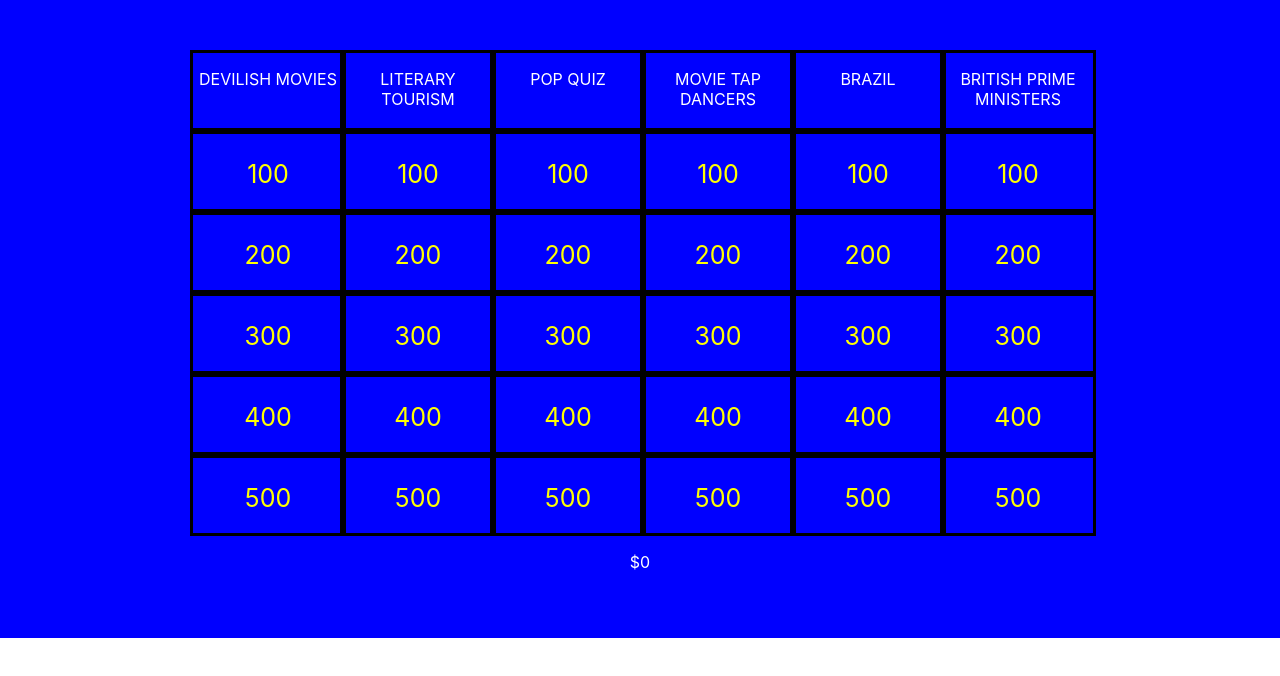
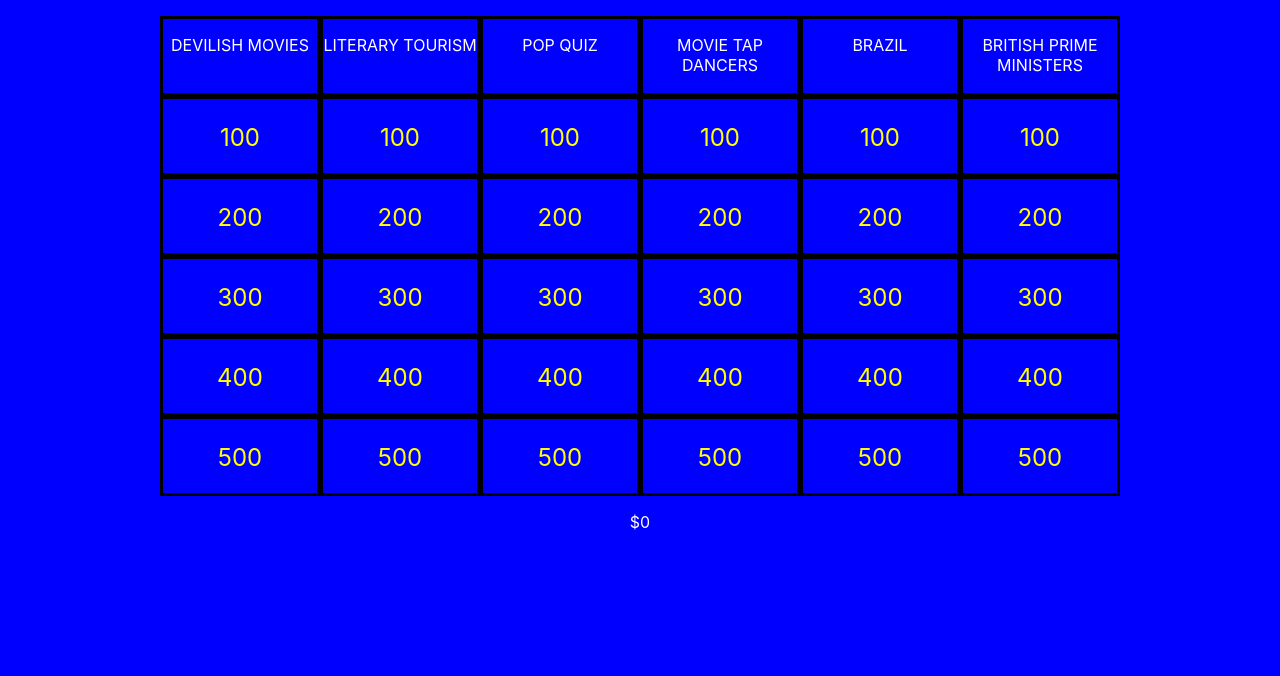
Before and after one commit to mpottebaum/je-party, a React (Vite) app: page / in a window 1280 px wide. Shown: the top 676 px of the page. Built offline with nearby package versions, Linux system fonts and the light colour scheme.

Commit message:
fix: game-container fill space

```diff
--- a/src/App.css
+++ b/src/App.css
@@ -1,24 +1,23 @@
 .game-container {
   text-align: center;
-  background-color: blue;
   color: white;
-  padding: 50px;
+  padding: 1rem;
+  display: flex;
+  flex-direction: column;
+  align-items: center;
+  height: 100%;
+  box-sizing: border-box;
 }
 
 .board {
-  display: grid;
-  grid-template-columns: repeat(6, 150px);
-  grid-template-rows: auto;
-}
-
-.board-block {
-  display: inline-block;
+  display: flex;
 }
 
 .category-title, .clue-tile {
-  height: 75px;
-  width: 150px;
+  height: 5rem;
+  width: 10rem;
   border: solid black;
+  box-sizing: border-box;
 }
 
 .category-title {
@@ -27,17 +26,13 @@
 
 .clue-tile {
   color: yellow;
-  font-size: 25px;
+  font-size: 1.5rem;
 }
 
 .selected {
   border: solid yellow;
 }
 
-.unselected {
-  border: solid black;
+.airdate {
+  font-size: 0.75rem;
 }
-
-.airdate {
-  font-size: 12px;
-}
--- a/src/App.tsx
+++ b/src/App.tsx
@@ -3,9 +3,9 @@ import {GameContainer} from './components/game-container'
 
 function App() {
   return (
-    <div className="App">
+    <main>
       <GameContainer />
-    </div>
+    </main>
   );
 }
 
--- a/src/components/new-board.tsx
+++ b/src/components/new-board.tsx
@@ -17,7 +17,6 @@ export function Board({
   answeringQuestion,
 }: BoardProps) {
   return (
-    <div className="board-block">
         <div className="board">
           <WithLoader isLoading={isCategoriesLoading}>
             {categories.map(category => {
@@ -31,7 +30,7 @@ export function Board({
                       const num = parseInt(value)
                       if(num > 500) return null
                       const clue = category.clues[num]
-                      const selectedClass = (currentClue?.id === clue.id && answeringQuestion === true) ? " selected" : " unselected"
+                      const selectedClass = (currentClue?.id === clue.id && answeringQuestion === true) ? " selected" : ""
                       return (
                         <div
                           onClick={() => handleClueClick(clue.id)}
@@ -47,6 +46,5 @@ export function Board({
             )}
           </WithLoader>
         </div>
-    </div>
   )
 }
--- a/src/index.css
+++ b/src/index.css
@@ -1,3 +1,11 @@
+html {
+  background-color: blue;
+}
+
+html, body, #root, main {
+  height: 100%;
+}
+
 body {
   margin: 0;
   font-family: -apple-system, BlinkMacSystemFont, 'Segoe UI', 'Roboto', 'Oxygen',
@@ -6,8 +14,3 @@ body {
   -webkit-font-smoothing: antialiased;
   -moz-osx-font-smoothing: grayscale;
 }
-
-code {
-  font-family: source-code-pro, Menlo, Monaco, Consolas, 'Courier New',
-    monospace;
-}
```
Also changed, not shown: src/components/game-container.tsx (indentation only).
